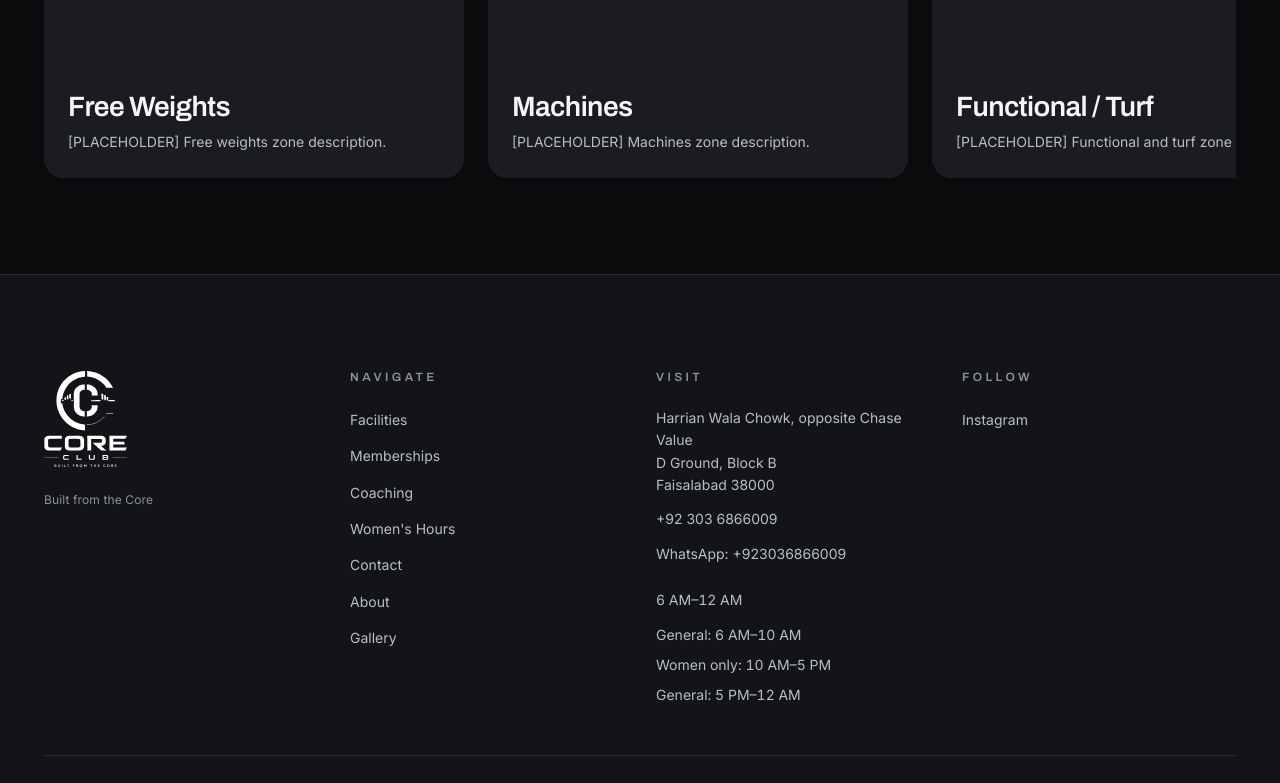
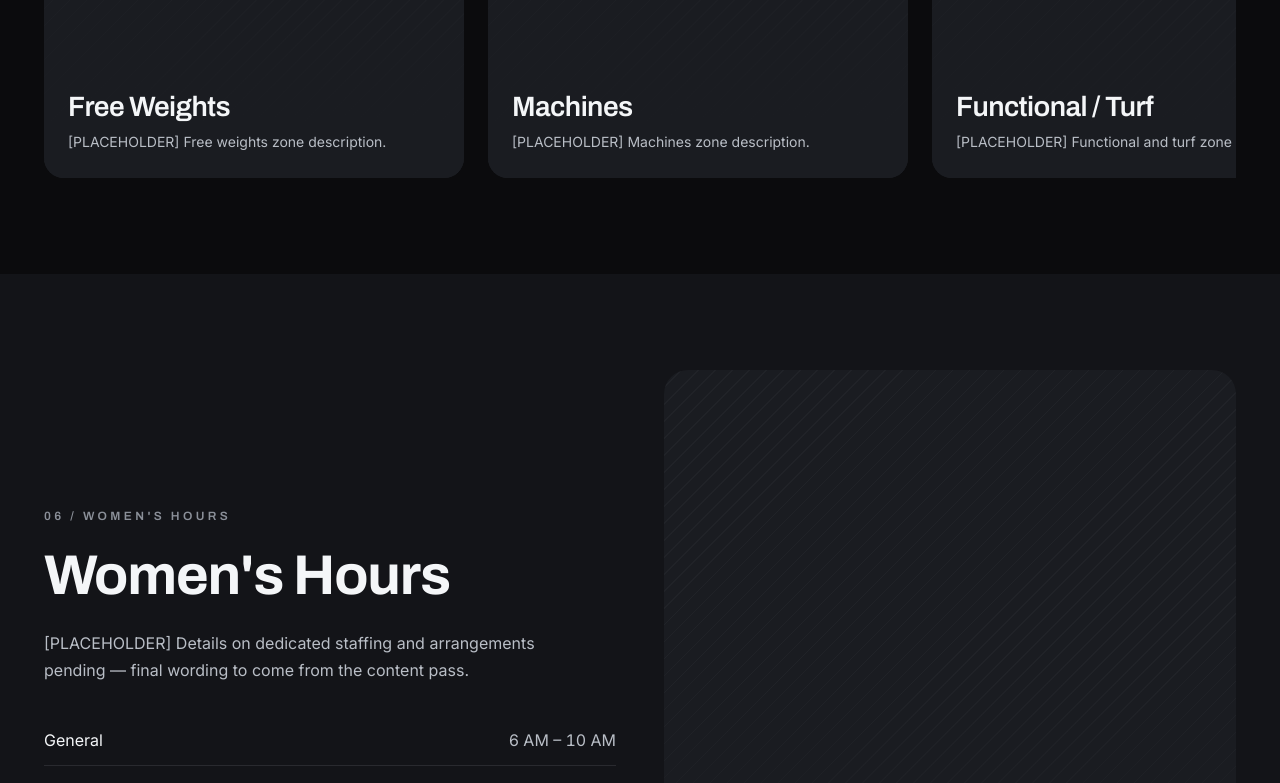
Before and after one commit to hashhaam/core-club, a Next.js app: page / in a window 1280 px wide. Shown: the part 2000-2783 px from the top of the page. Built offline with nearby package versions, Linux system fonts and the light colour scheme.

Commit message:
feat: add women's hours and club CTA sections

```diff
--- a/app/page.tsx
+++ b/app/page.tsx
@@ -1,6 +1,8 @@
 import { Hero } from "@/components/sections/hero";
 import { Reception } from "@/components/sections/reception";
 import { StrengthFloor } from "@/components/sections/strength-floor";
+import { WomensHours } from "@/components/sections/womens-hours";
+import { TheClub } from "@/components/sections/the-club";
 
 export const dynamic = "force-static";
 
@@ -10,6 +12,9 @@
       <Hero />
       <Reception />
       <StrengthFloor />
+      {/* TODO Phase 3b/3c/3d: Equipment (03), Coaching (04), Membership (05) insert here */}
+      <WomensHours />
+      <TheClub />
     </>
   );
 }
--- /dev/null
+++ b/components/sections/the-club.tsx
@@ -0,0 +1,105 @@
+import { Button } from "@/components/ui/button";
+import { Card } from "@/components/ui/card";
+import { hours } from "@/content/hours";
+import { location } from "@/content/location";
+import { site } from "@/content/site";
+import { testimonials } from "@/content/testimonials";
+
+function formatTime(time: string): string {
+  const [hour, minutes] = time.split(":");
+  const numericHour = Number(hour);
+  const clockHour = numericHour % 12 || 12;
+  const minuteLabel = minutes === "00" ? "" : `:${minutes}`;
+  return `${clockHour}${minuteLabel} ${numericHour < 12 ? "AM" : "PM"}`;
+}
+
+export function TheClub() {
+  // TODO: populate content/testimonials.ts with real member quotes once available — this section is built and gated, ready to activate with a single content edit.
+  return (
+    <section id="the-club" className="bg-core-black">
+      {testimonials.verified && testimonials.list.length > 0 && (
+        <div className="section-cc">
+          <div className="container-cc grid gap-6 lg:grid-cols-2">
+            {testimonials.list.map((testimonial) => (
+              <Card key={testimonial.slug} className="p-6 lg:p-8">
+                <figure>
+                  <blockquote className="t-h3 text-core-white">
+                    {testimonial.quote}
+                  </blockquote>
+                  <figcaption className="t-small mt-6 text-muted">
+                    <p>{testimonial.name}</p>
+                    <p>{testimonial.detail}</p>
+                  </figcaption>
+                </figure>
+              </Card>
+            ))}
+          </div>
+        </div>
+      )}
+
+      {location.verified && (
+        <div className="section-cc">
+          <div className="container-cc grid items-center gap-12 lg:grid-cols-2">
+            <div>
+              <iframe
+                src={`https://maps.google.com/maps?q=${location.geo.lat},${location.geo.lng}&z=16&output=embed`}
+                className="w-full h-[360px] rounded-cc-md border border-hairline grayscale-[0.3] contrast-[1.1]"
+                loading="lazy"
+                referrerPolicy="no-referrer-when-downgrade"
+                title="Core Club location"
+              />
+              <a
+                href={`https://www.google.com/maps?q=${location.geo.lat},${location.geo.lng}`}
+                target="_blank"
+                rel="noopener noreferrer"
+                className="t-small mt-4 inline-block text-gold-lift"
+              >
+                Get Directions →
+              </a>
+            </div>
+
+            <div>
+              <h2 className="t-h2 headline-solid">The Club</h2>
+              <address className="t-body mt-8 space-y-4 text-titanium not-italic">
+                <div>
+                  {location.addressLines.map((line) => (
+                    <p key={line}>{line}</p>
+                  ))}
+                  <p>
+                    {location.city} {location.postal}
+                  </p>
+                </div>
+                <a
+                  href={`tel:${location.phone.replace(/\s/g, "")}`}
+                  className="block hover:text-core-white"
+                >
+                  {location.phone}
+                </a>
+                <a
+                  href={`https://wa.me/${location.whatsapp.replace(/^\+/, "")}`}
+                  className="block hover:text-core-white"
+                >
+                  WhatsApp: {location.whatsapp}
+                </a>
+              </address>
+              {hours.verified && (
+                <p className="t-body t-tabular mt-4 text-titanium">
+                  {formatTime(hours.opens)}–{formatTime(hours.closes)}
+                </p>
+              )}
+            </div>
+          </div>
+        </div>
+      )}
+
+      <div className="bg-surface-1 py-24 text-center">
+        <div className="container-cc">
+          <h2 className="t-h2 headline-solid">Built From The Core</h2>
+          <Button variant="primary" href="/#pre-register" className="mt-8">
+            {site.preLaunch.heroPrimaryLabel}
+          </Button>
+        </div>
+      </div>
+    </section>
+  );
+}
--- /dev/null
+++ b/components/sections/womens-hours.tsx
@@ -0,0 +1,68 @@
+import { Button } from "@/components/ui/button";
+import { hours } from "@/content/hours";
+
+function formatTime(time: string): string {
+  const [hour, minutes] = time.split(":");
+  const numericHour = Number(hour);
+  const clockHour = numericHour % 12 || 12;
+  const minuteLabel = minutes === "00" ? "" : `:${minutes}`;
+  return `${clockHour}${minuteLabel} ${numericHour < 12 ? "AM" : "PM"}`;
+}
+
+export function WomensHours() {
+  // TODO: replace with real photography of the women's training area once available.
+  return (
+    <section id="womens-hours" className="section-cc bg-surface-1">
+      <div className="container-cc grid items-center gap-12 lg:grid-cols-2">
+        <div>
+          <p className="t-eyebrow text-muted">06 / WOMEN&apos;S HOURS</p>
+          <h2 className="t-h2 headline-solid mt-6">Women&apos;s Hours</h2>
+          <p className="t-body mt-6 max-w-[52ch] text-titanium">
+            [PLACEHOLDER] Details on dedicated staffing and arrangements pending —
+            final wording to come from the content pass.
+          </p>
+
+          {hours.verified && (
+            <ul className="mt-8">
+              {hours.dailySegments.map((segment) => (
+                <li
+                  key={segment.start}
+                  className="flex items-baseline justify-between gap-4 border-b border-hairline py-3"
+                >
+                  <span className="t-body text-core-white">{segment.label}</span>
+                  <span className="t-tabular whitespace-nowrap text-titanium">
+                    {formatTime(segment.start)} – {formatTime(segment.end)}
+                  </span>
+                </li>
+              ))}
+            </ul>
+          )}
+
+          <Button variant="primary" href="/womens-hours" className="mt-8">
+            VIEW FULL DETAILS
+          </Button>
+        </div>
+
+        <div
+          aria-hidden="true"
+          className="relative aspect-[4/5] overflow-hidden rounded-cc-lg bg-surface-2"
+        >
+          <div
+            className="pointer-events-none absolute inset-0"
+            style={{
+              backgroundImage:
+                "repeating-linear-gradient(135deg, rgba(185,190,198,0.04) 0px, rgba(185,190,198,0.04) 1px, transparent 1px, transparent 12px)",
+            }}
+          />
+          <div
+            className="pointer-events-none absolute inset-0"
+            style={{
+              backgroundImage:
+                "linear-gradient(to top, #1A1C21 20%, transparent 60%)",
+            }}
+          />
+        </div>
+      </div>
+    </section>
+  );
+}
--- /dev/null
+++ b/content/testimonials.ts
@@ -0,0 +1,16 @@
+export type Testimonial = {
+  slug: string;
+  quote: string;
+  name: string;
+  detail: string;
+};
+
+export type Testimonials = {
+  list: Testimonial[];
+  verified: boolean;
+};
+
+export const testimonials: Testimonials = {
+  list: [],
+  verified: false,
+};
```
